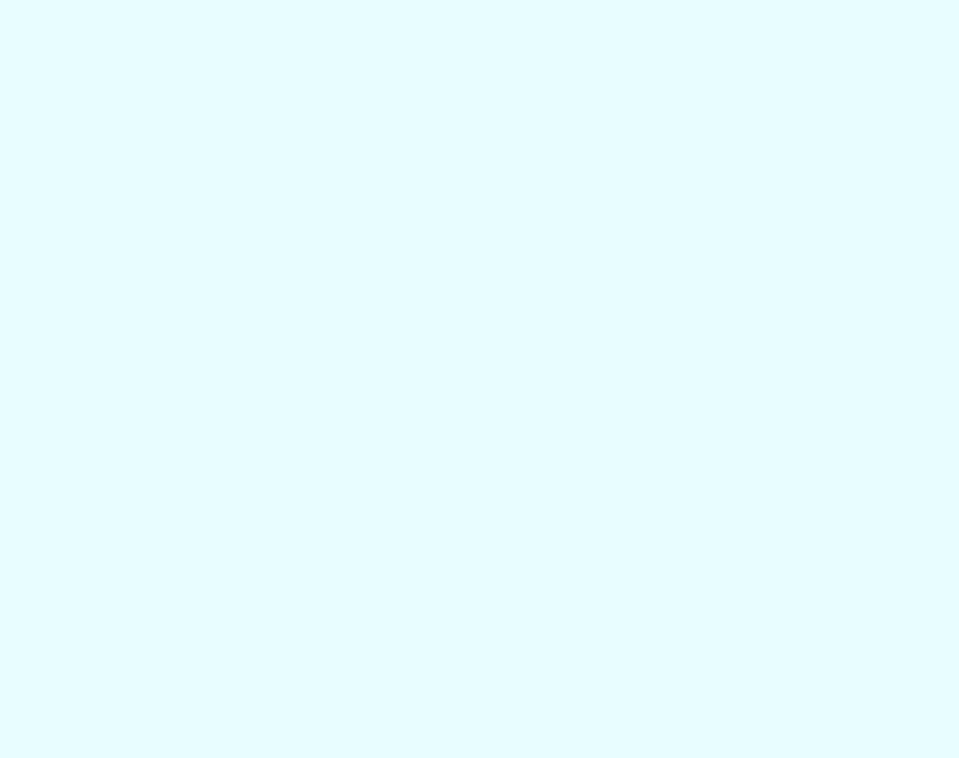
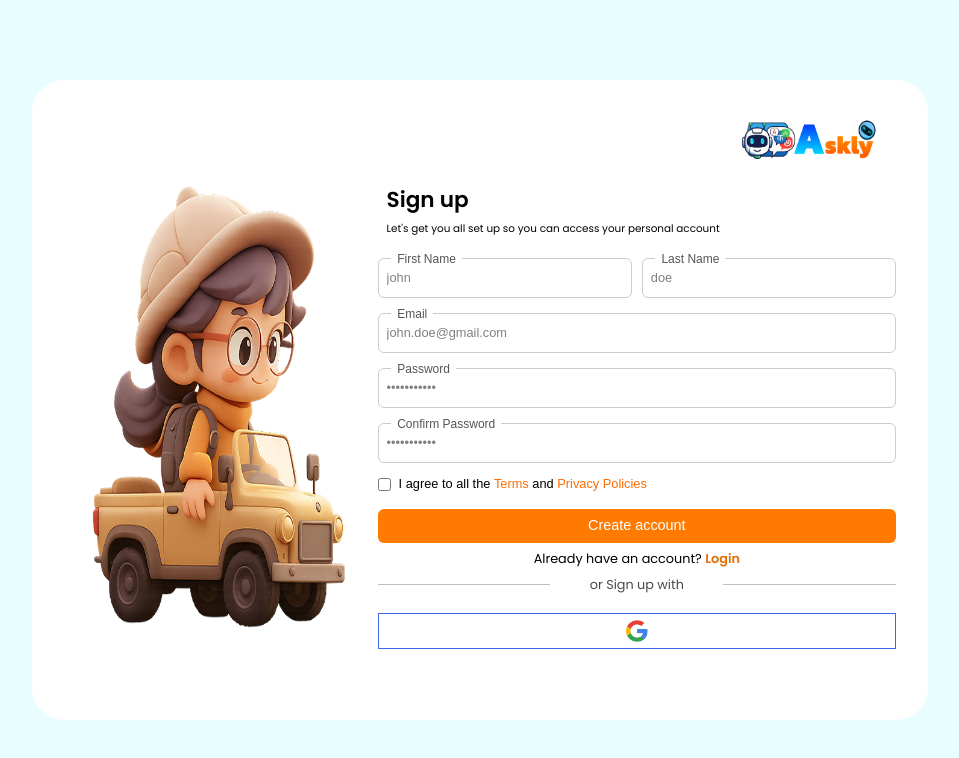
Before and after one commit to AadarshDangi0001/SIH_FINAL_PROJECT, a React (Vite) app in the folder frontend/: page /signup in a window 1280 px wide. Before the commit this address had no page. Shown: the top 758 px of the page, without its empty margins (160-1119 px from the left). Built offline with nearby package versions, Linux system fonts and the light colour scheme.

Commit message:
setup done

```diff
--- a/frontend/src/App.jsx
+++ b/frontend/src/App.jsx
@@ -1,15 +1,12 @@
 
+import { AuthProvider } from './context/AuthContext'
 import StudentRoutes from './routes/StudentRoutes.jsx'
-import RegisterPage from './pages/auth/RegisterPage.jsx'
-import LoginPage from './pages/auth/LoginPage.jsx'
 
 function App() {
   return (
-    <>
-    <StudentRoutes/>
-     {/* <RegisterPage/> */}
-     {/* <LoginPage/> */}
-    </>
+    <AuthProvider>
+      <StudentRoutes/>
+    </AuthProvider>
   )
 }
 
--- /dev/null
+++ b/frontend/src/components/ProtectedRoute.jsx
@@ -0,0 +1,27 @@
+import { Navigate } from 'react-router-dom';
+import { useAuth } from '../context/AuthContext';
+
+const ProtectedRoute = ({ children }) => {
+  const { user, isLoading } = useAuth();
+
+  if (isLoading) {
+    return (
+      <div style={{
+        display: 'flex',
+        justifyContent: 'center',
+        alignItems: 'center',
+        height: '100vh'
+      }}>
+        Loading...
+      </div>
+    );
+  }
+
+  if (!user) {
+    return <Navigate to="/login" replace />;
+  }
+
+  return children;
+};
+
+export default ProtectedRoute;
--- /dev/null
+++ b/frontend/src/context/AuthContext.jsx
@@ -0,0 +1,46 @@
+import { createContext, useContext, useState, useEffect } from 'react';
+
+const AuthContext = createContext(null);
+
+export const AuthProvider = ({ children }) => {
+  const [user, setUser] = useState(null);
+  const [isLoading, setIsLoading] = useState(true);
+
+  useEffect(() => {
+    // Check if user is logged in from localStorage
+    const storedUser = localStorage.getItem('user');
+    if (storedUser) {
+      setUser(JSON.parse(storedUser));
+    }
+    setIsLoading(false);
+  }, []);
+
+  const login = (userData) => {
+    setUser(userData);
+    localStorage.setItem('user', JSON.stringify(userData));
+  };
+
+  const logout = () => {
+    setUser(null);
+    localStorage.removeItem('user');
+  };
+
+  const signup = (userData) => {
+    setUser(userData);
+    localStorage.setItem('user', JSON.stringify(userData));
+  };
+
+  return (
+    <AuthContext.Provider value={{ user, login, logout, signup, isLoading }}>
+      {children}
+    </AuthContext.Provider>
+  );
+};
+
+export const useAuth = () => {
+  const context = useContext(AuthContext);
+  if (!context) {
+    throw new Error('useAuth must be used within an AuthProvider');
+  }
+  return context;
+};
--- a/frontend/src/pages/auth/LoginPage.jsx
+++ b/frontend/src/pages/auth/LoginPage.jsx
@@ -1,5 +1,6 @@
 import { useState } from "react";
 import { useNavigate } from "react-router-dom";
+import { useAuth } from "../../context/AuthContext";
 import "./../../styles/loginpage.css";
 
 // Future backend URL
@@ -8,6 +9,7 @@ const USE_BACKEND = false;
 
 const LoginPage = () => {
   const navigate = useNavigate();
+  const { login } = useAuth();
 
   const [formData, setFormData] = useState({
     email: "",
@@ -66,8 +68,13 @@ const LoginPage = () => {
 
     if (!USE_BACKEND) {
       console.log("Mock login (no backend yet):", formData);
-      alert("Logged in successfully!");
-      navigate("/");
+      const userData = {
+        email: formData.email,
+        firstName: formData.email.split('@')[0],
+        lastName: ""
+      };
+      login(userData);
+      navigate("/dashboard");
       setIsSubmitting(false);
       return;
     }
@@ -91,7 +98,8 @@ const LoginPage = () => {
         return;
       }
 
-      navigate("/");
+      login(data.user || { email: formData.email });
+      navigate("/dashboard");
     } catch (err) {
       setApiError(err.message || "Failed to login");
     } finally {
--- a/frontend/src/pages/auth/RegisterPage.jsx
+++ b/frontend/src/pages/auth/RegisterPage.jsx
@@ -1,5 +1,6 @@
 import { useState } from "react";
 import { useNavigate } from "react-router-dom";
+import { useAuth } from "../../context/AuthContext";
 import "../../styles/registerpage.css";
 
 const SIGNUP_API_URL = "https://your-backend.com/api/auth/signup";
@@ -7,6 +8,7 @@ const USE_BACKEND = false;
 
 const RegisterPage = () => {
   const navigate = useNavigate();
+  const { signup } = useAuth();
 
   const [formData, setFormData] = useState({
     firstName: "",
@@ -77,8 +79,13 @@ const RegisterPage = () => {
 
     if (!USE_BACKEND) {
       console.log("Mock signup :", formData);
-      alert("Account created successfully!");
-      navigate("/");
+      const userData = {
+        email: formData.email,
+        firstName: formData.firstName,
+        lastName: formData.lastName
+      };
+      signup(userData);
+      navigate("/dashboard");
       setIsSubmitting(false);
       return;
     }
@@ -103,7 +110,12 @@ const RegisterPage = () => {
         return;
       }
 
-      navigate("/");
+      signup(data.user || {
+        email: formData.email,
+        firstName: formData.firstName,
+        lastName: formData.lastName
+      });
+      navigate("/dashboard");
     } catch (err) {
       setApiError(err.message || "Failed to create account");
     } finally {
--- a/frontend/src/routes/StudentRoutes.jsx
+++ b/frontend/src/routes/StudentRoutes.jsx
@@ -1,5 +1,6 @@
 import React from 'react'
 import { Routes, Route, Navigate } from 'react-router-dom'
+import ProtectedRoute from '../components/ProtectedRoute'
 import StudentLayout from '../layout/StudentLayout'
 import DashboardPage from '../pages/students/DashboardPage'
 import ChatbotPage from '../pages/students/ChatbotPage'
@@ -11,11 +12,22 @@ import AboutPage from '../pages/students/AboutPage'
 import OfflinebotPage from '../pages/students/OfflinebotPage'
 import AgenticPage from '../pages/students/AgenticPage'
 import Setting from '../pages/students/Setting'
+import LoginPage from '../pages/auth/LoginPage'
+import RegisterPage from '../pages/auth/RegisterPage'
 
 const StudentRoutes = () => {
   return (
     <Routes>
-      <Route path="/" element={<StudentLayout />}>
+      {/* Auth Routes */}
+      <Route path="/login" element={<LoginPage />} />
+      <Route path="/signup" element={<RegisterPage />} />
+
+      {/* Protected Student Routes */}
+      <Route path="/" element={
+        <ProtectedRoute>
+          <StudentLayout />
+        </ProtectedRoute>
+      }>
         <Route index element={<Navigate to="/dashboard" replace />} />
         <Route path="dashboard" element={<DashboardPage />} />
         <Route path="chatbot" element={<ChatbotPage />} />
```
